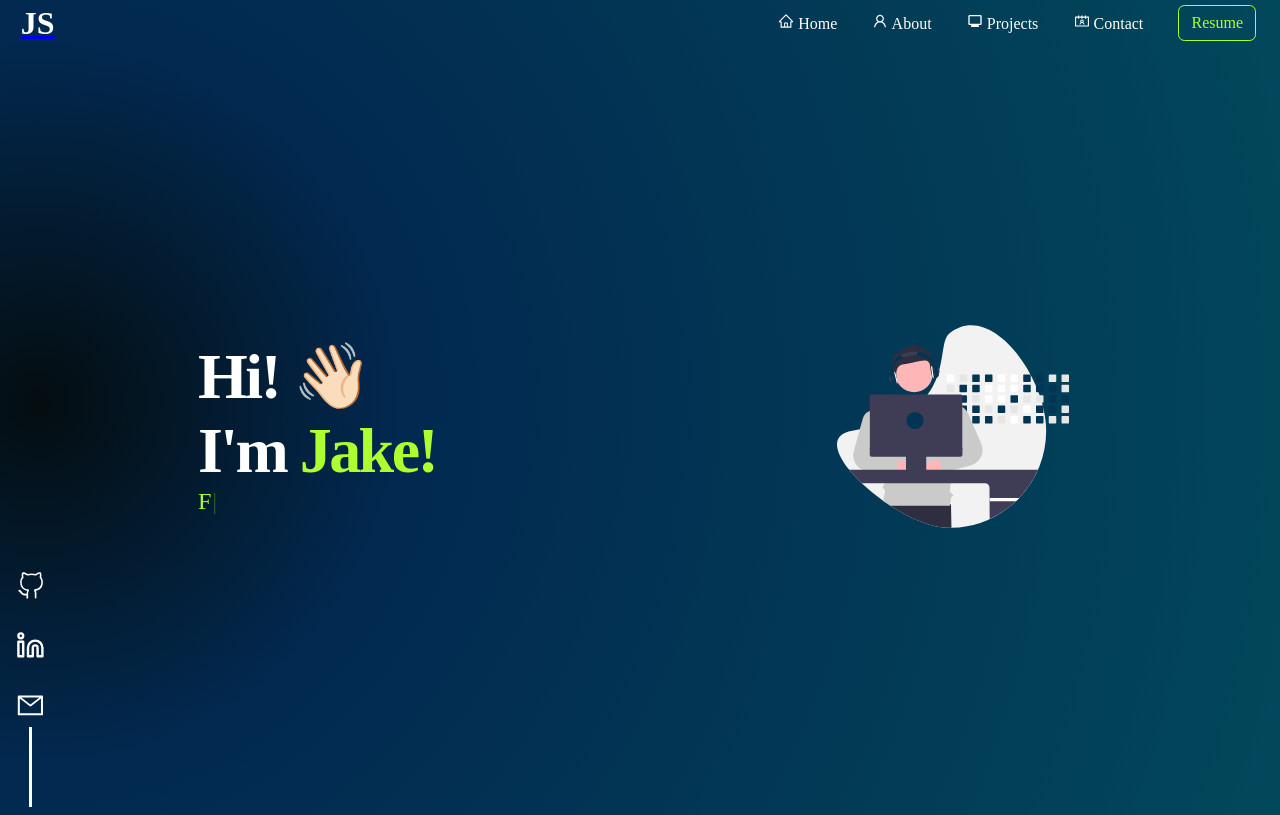
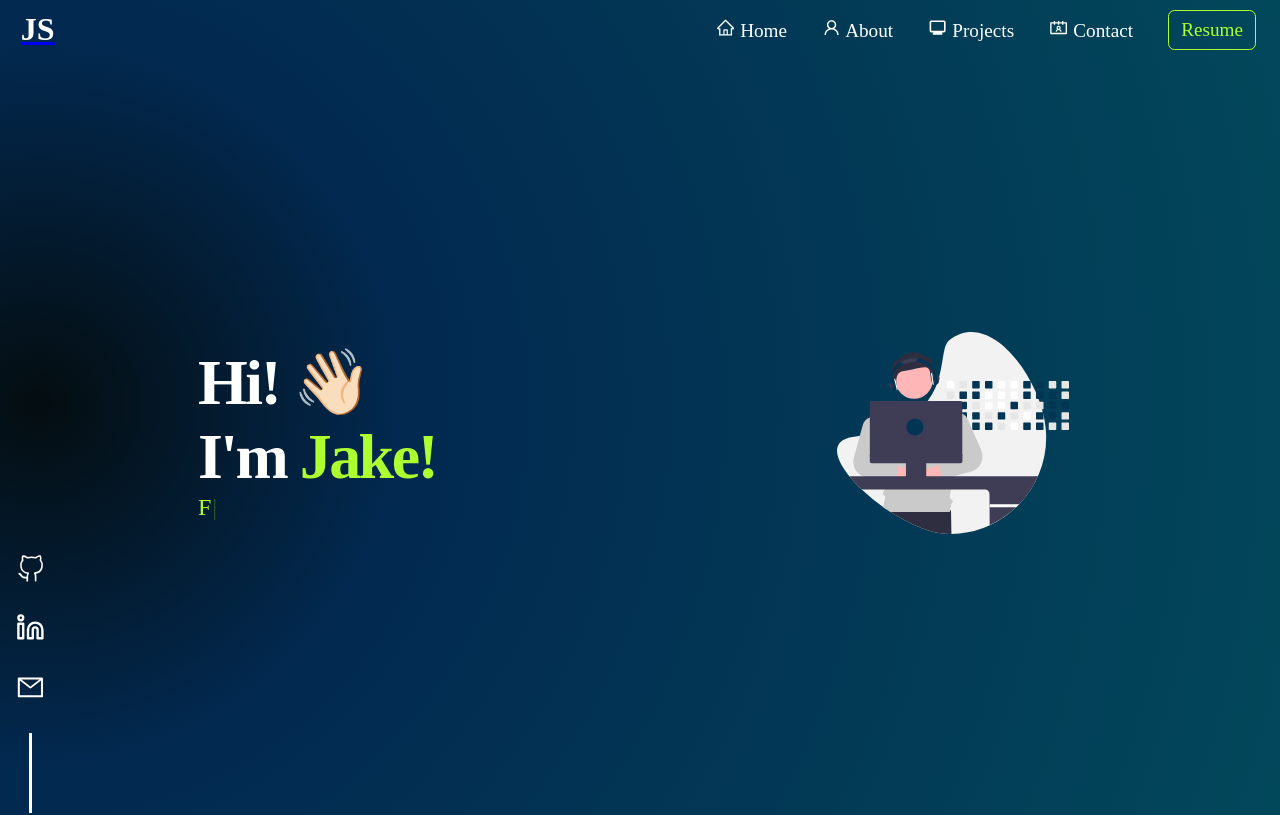
Before and after one commit to JSchoonbrood/Portfolio, a React (Create React App) app: page / in a window 1280 px wide. Shown: the top 815 px of the page. Built offline with nearby package versions, Linux system fonts and the light colour scheme.

Commit message:
Style changes

```diff
--- a/src/components/navbar/navbar.scss
+++ b/src/components/navbar/navbar.scss
@@ -2,6 +2,7 @@
 	top: 0;
 	height: auto;
 	position: sticky;
+	margin-top: 0.4rem;
 }
 
 .navbar__links {
@@ -24,19 +25,16 @@
 	a {
 		color: #fff;
 		font-weight: 500;
-		font-size: 1rem;
+		font-size: 1.2rem;
 		margin: 0 1.1rem;
 		text-decoration: none;
 		z-index: 1;
-		&:hover {
-			border-radius: 16px;
-		}
 	}
 	button {
 		background-color: transparent;
 		border: 1px solid greenyellow;
 		color: greenyellow;
-		font-size: 1rem;
+		font-size: 1.2rem;
 		font-weight: 500;
 		padding: 0.5rem 0.75rem;
 		border-radius: 0.4rem;
--- a/src/components/sidebar/left.scss
+++ b/src/components/sidebar/left.scss
@@ -13,7 +13,7 @@
             color: white;
             li {
                 font-size: 1.8rem;
-                padding-top: 1.5rem;
+                padding-bottom: 1.5rem;
                 a {
                     color: white;
                 }
```
